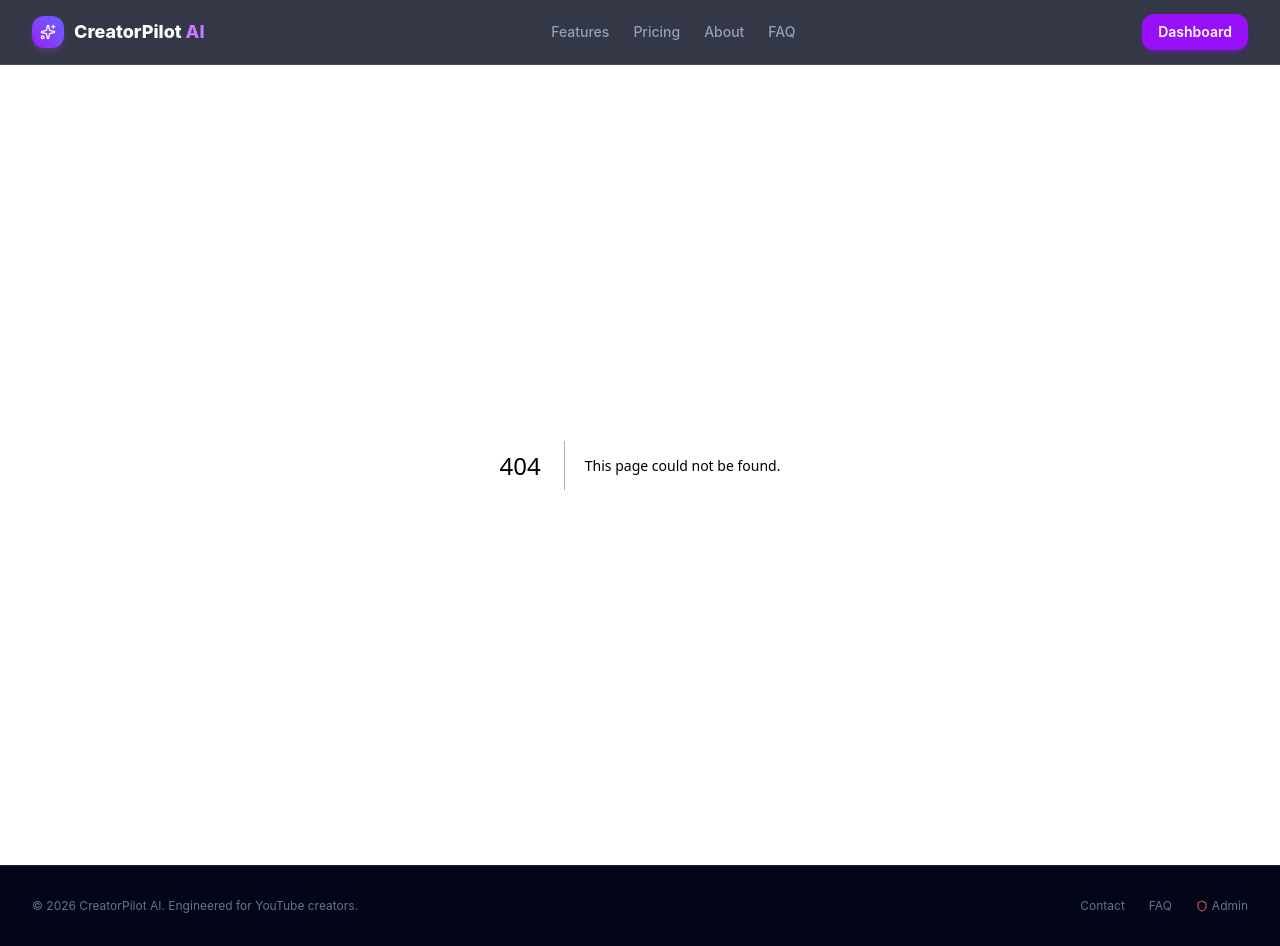
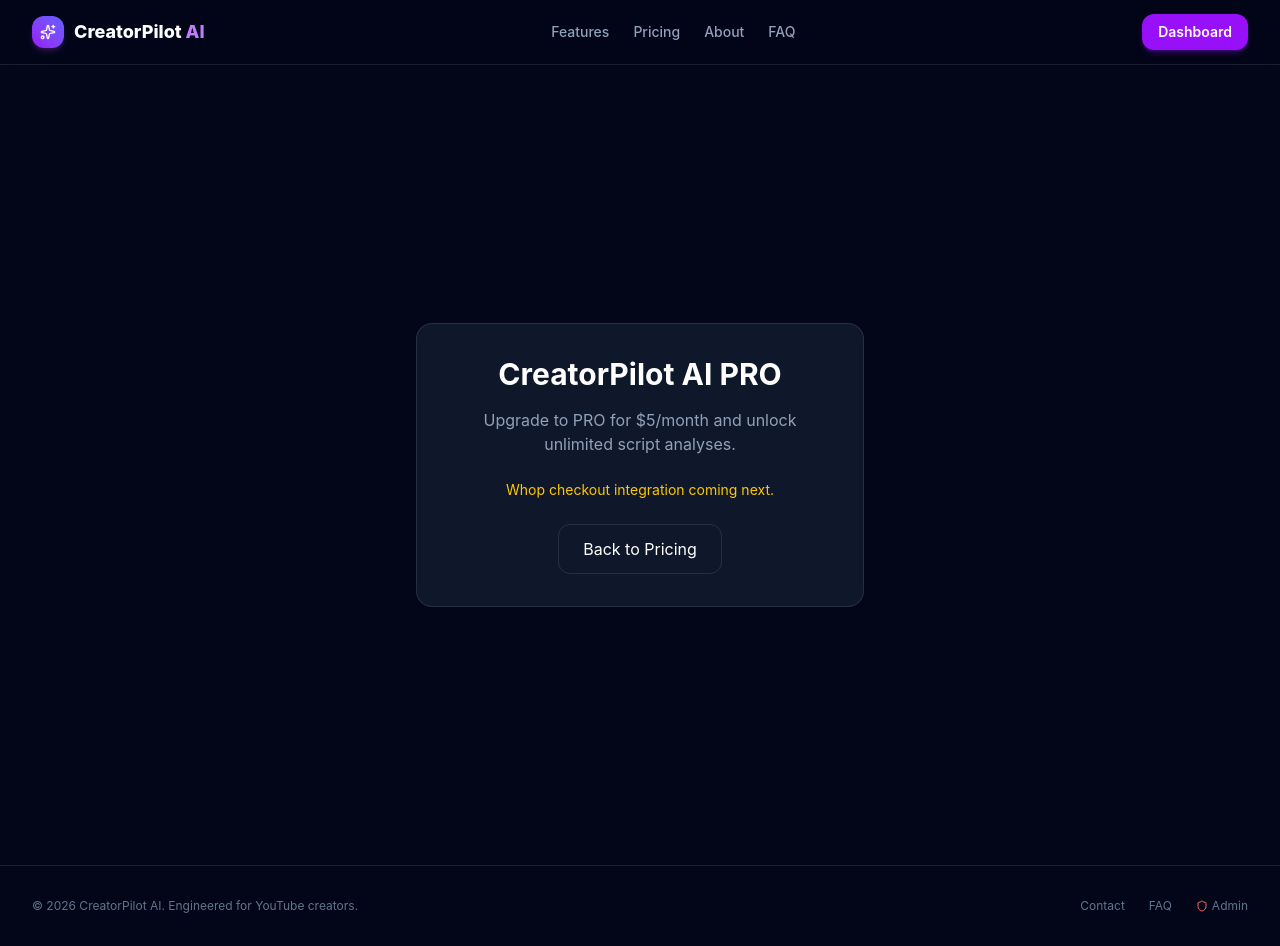
Before and after one commit to afnanwadascience-rgb/afnanwada, a Next.js app: page /checkout in a window 1280 px wide. Before the commit this address had no page. Built offline with nearby package versions, Linux system fonts and the light colour scheme.

Commit message:
Add checkout page

```diff
--- /dev/null
+++ b/app/checkout/page.tsx
@@ -0,0 +1,28 @@
+import Link from "next/link";
+
+export default function CheckoutPage() {
+  return (
+    <main className="min-h-screen bg-slate-950 text-white flex items-center justify-center px-4">
+      <div className="max-w-md w-full rounded-2xl border border-white/10 bg-slate-900 p-8 text-center">
+        <h1 className="text-3xl font-bold mb-4">
+          CreatorPilot AI PRO
+        </h1>
+
+        <p className="text-slate-400 mb-6">
+          Upgrade to PRO for $5/month and unlock unlimited script analyses.
+        </p>
+
+        <p className="text-yellow-400 text-sm mb-6">
+          Whop checkout integration coming next.
+        </p>
+
+        <Link
+          href="/pricing"
+          className="inline-block rounded-xl border border-white/10 px-6 py-3 hover:bg-white/5"
+        >
+          Back to Pricing
+        </Link>
+      </div>
+    </main>
+  );
+}
```
